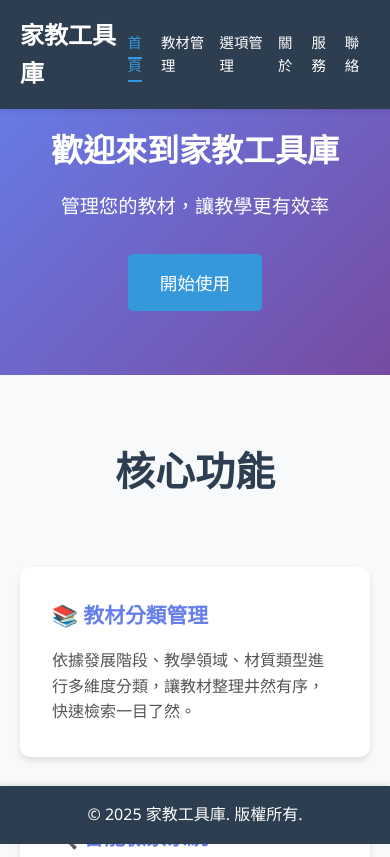
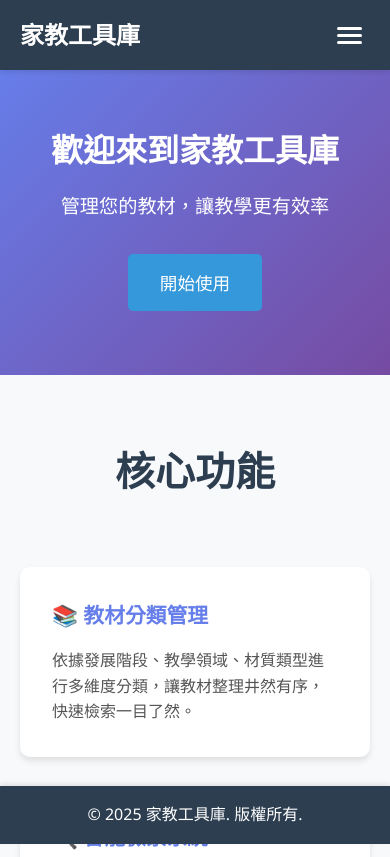
Before and after one commit to slvhHao/slvhteach, a plain HTML site: page index.html in a window 390 px wide. Shown: the top 857 px of the page. Drawn offline with Linux system fonts and the light colour scheme; no server answers.

Commit message:
導覽列

```diff
--- a/index.html
+++ b/index.html
@@ -11,6 +11,11 @@
     <header>
         <nav>
             <div class="logo">家教工具庫</div>
+            <button class="mobile-menu-toggle" aria-label="開啟選單">
+                <span></span>
+                <span></span>
+                <span></span>
+            </button>
             <ul class="nav-links">
                 <li><a href="#home">首頁</a></li>
                 <li><a href="#materials">教材管理</a></li>
--- a/script-api.js
+++ b/script-api.js
@@ -40,8 +40,34 @@ document.querySelectorAll('a[href^="#"]').forEach(anchor => {
         const targetId = this.getAttribute('href');
         showSection(targetId);
         history.pushState(null, null, targetId);
+
+        // 手機版：關閉選單
+        closeMobileMenu();
     });
 });
+
+// 手機版選單功能
+function initMobileMenu() {
+    const menuToggle = document.querySelector('.mobile-menu-toggle');
+    const navLinks = document.querySelector('.nav-links');
+
+    if (menuToggle) {
+        menuToggle.addEventListener('click', function() {
+            this.classList.toggle('active');
+            navLinks.classList.toggle('active');
+        });
+    }
+}
+
+function closeMobileMenu() {
+    const menuToggle = document.querySelector('.mobile-menu-toggle');
+    const navLinks = document.querySelector('.nav-links');
+
+    if (menuToggle && navLinks) {
+        menuToggle.classList.remove('active');
+        navLinks.classList.remove('active');
+    }
+}
 
 window.addEventListener('load', function() {
     const hash = window.location.hash || '#home';
@@ -972,6 +998,7 @@ function initContactForm() {
 // 頁面載入完成後初始化
 if (document.readyState === 'loading') {
     document.addEventListener('DOMContentLoaded', async function() {
+        initMobileMenu();
         await loadOptions();
         initMaterialManagement();
         initOptionsManagement();
@@ -979,6 +1006,7 @@ if (document.readyState === 'loading') {
     });
 } else {
     (async function() {
+        initMobileMenu();
         await loadOptions();
         initMaterialManagement();
         initOptionsManagement();
--- a/styles.css
+++ b/styles.css
@@ -67,6 +67,37 @@ nav {
 .nav-links a.active {
     color: #3498db;
     border-bottom-color: #3498db;
+}
+
+/* 手機版漢堡選單按鈕 */
+.mobile-menu-toggle {
+    display: none;
+    flex-direction: column;
+    background: transparent;
+    border: none;
+    cursor: pointer;
+    padding: 0.5rem;
+    gap: 4px;
+}
+
+.mobile-menu-toggle span {
+    width: 25px;
+    height: 3px;
+    background-color: white;
+    transition: all 0.3s ease;
+    border-radius: 2px;
+}
+
+.mobile-menu-toggle.active span:nth-child(1) {
+    transform: rotate(45deg) translate(6px, 6px);
+}
+
+.mobile-menu-toggle.active span:nth-child(2) {
+    opacity: 0;
+}
+
+.mobile-menu-toggle.active span:nth-child(3) {
+    transform: rotate(-45deg) translate(6px, -6px);
 }
 
 /* 主要內容區域 */
@@ -1027,9 +1058,45 @@ footer {
 
 /* 響應式設計 */
 @media (max-width: 768px) {
+    /* 手機版導覽列 */
+    .mobile-menu-toggle {
+        display: flex;
+    }
+
     .nav-links {
-        gap: 0.5rem;
-        font-size: 0.9rem;
+        position: fixed;
+        top: 60px;
+        left: -100%;
+        width: 100%;
+        height: calc(100vh - 60px);
+        background-color: #2c3e50;
+        flex-direction: column;
+        gap: 0;
+        padding: 2rem 0;
+        transition: left 0.3s ease;
+        overflow-y: auto;
+    }
+
+    .nav-links.active {
+        left: 0;
+    }
+
+    .nav-links li {
+        width: 100%;
+        text-align: center;
+        border-bottom: 1px solid rgba(255,255,255,0.1);
+    }
+
+    .nav-links a {
+        display: block;
+        padding: 1rem 2rem;
+        font-size: 1.1rem;
+        border-bottom: none;
+    }
+
+    .nav-links a:hover,
+    .nav-links a.active {
+        background-color: rgba(52, 152, 219, 0.1);
     }
 
     .hero-content h1 {
```
